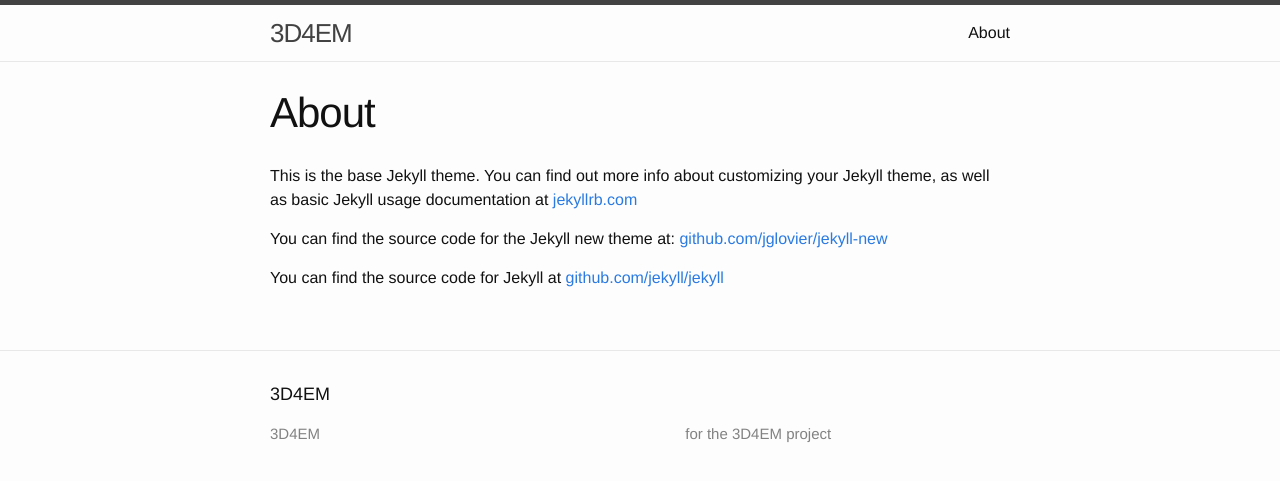
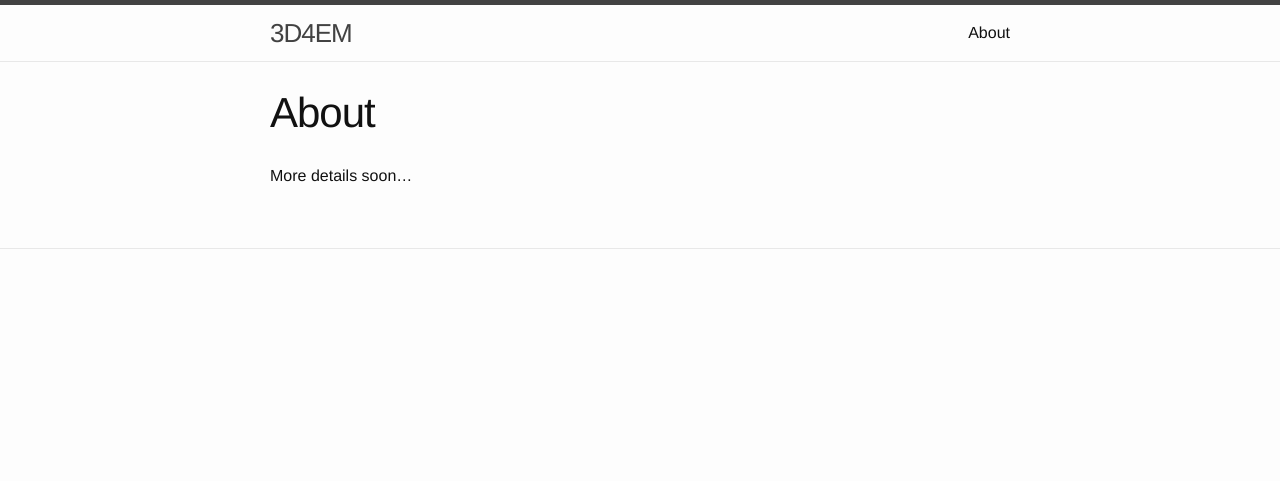
Before and after one commit to tudelft3d/website-3d4em, a Jekyll site: the page built from about.md, in a window 1280 px wide. Shown: the top 481 px of the page. Built offline with Jekyll 4.4.1, drawn with Linux system fonts in a browser that asks for light colours.

Commit message:
cover logo + no footer

```diff
--- a/_config.yml
+++ b/_config.yml
@@ -1,8 +1,7 @@
 # Site settings
 title: 3D4EM
 # email: your-email@domain.com
-description: > # this means to ignore newlines until "baseurl:"
-  for the 3D4EM project
+# description:
 baseurl: "" # the subpath of your site, e.g. /blog/
 # url: "http://3d4em.github.io" # the base hostname & protocol for your site
 url: "http://3d4em.nl" # the base hostname & protocol for your site
--- a/_includes/footer.html
+++ b/_includes/footer.html
@@ -2,7 +2,7 @@
 
   <div class="wrapper">
 
-    <h2 class="footer-heading">{{ site.title }}</h2>
+<!--     <h2 class="footer-heading">{{ site.title }}</h2>
 
     <div class="footer-col-wrapper">
       <div class="footer-col  footer-col-1">
@@ -50,6 +50,6 @@
       </div>
     </div>
 
-  </div>
+ -->  </div>
 
 </footer>
--- a/about.md
+++ b/about.md
@@ -4,8 +4,4 @@ title: About
 permalink: /about/
 ---
 
-This is the base Jekyll theme. You can find out more info about customizing your Jekyll theme, as well as basic Jekyll usage documentation at [jekyllrb.com](http://jekyllrb.com/)
-
-You can find the source code for the Jekyll new theme at: [github.com/jglovier/jekyll-new](https://github.com/jglovier/jekyll-new)
-
-You can find the source code for Jekyll at [github.com/jekyll/jekyll](https://github.com/jekyll/jekyll)
+More details soon...
```
Also changed, not shown: index.html (+9 -1 lines), 1 other file.
